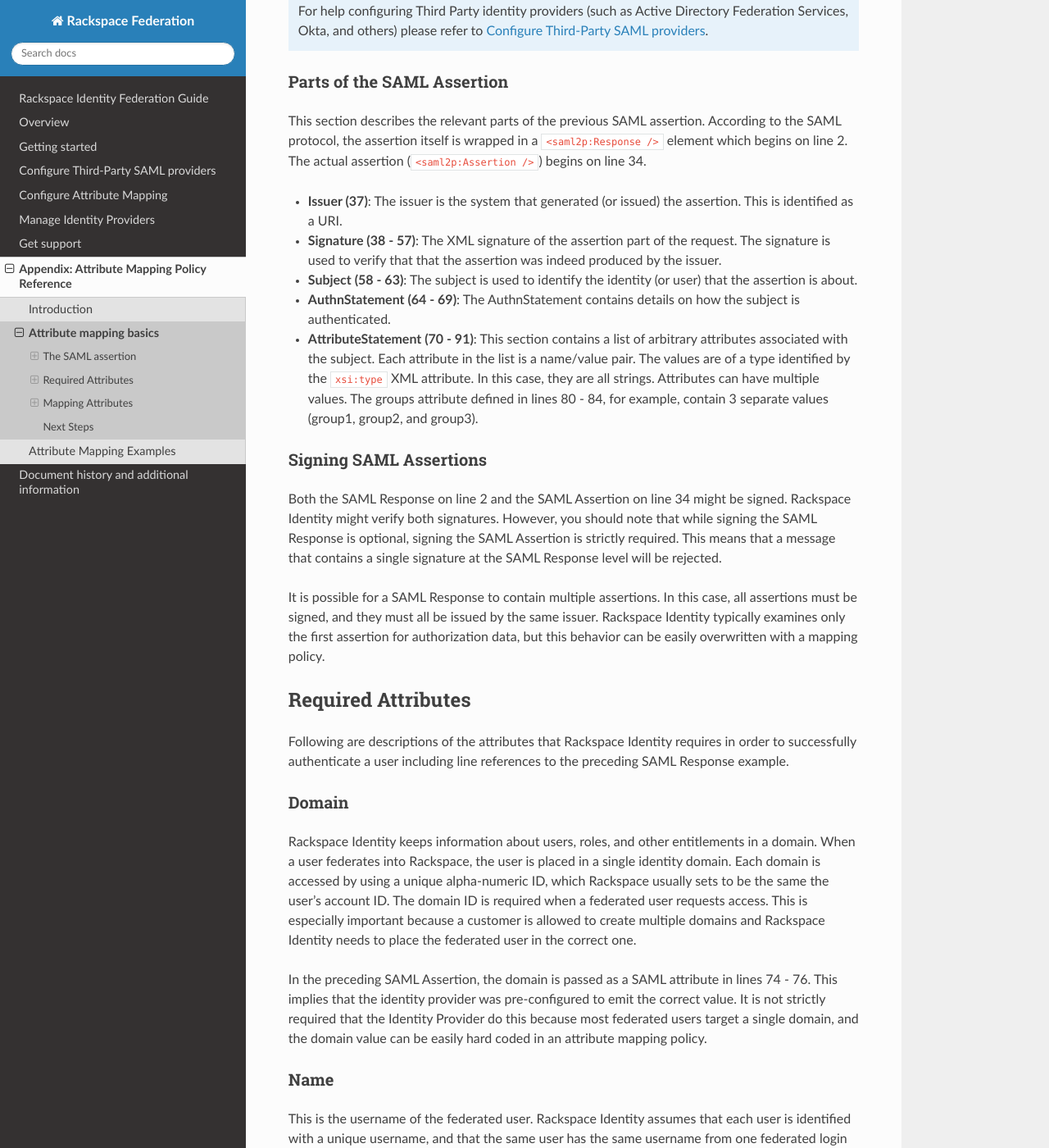
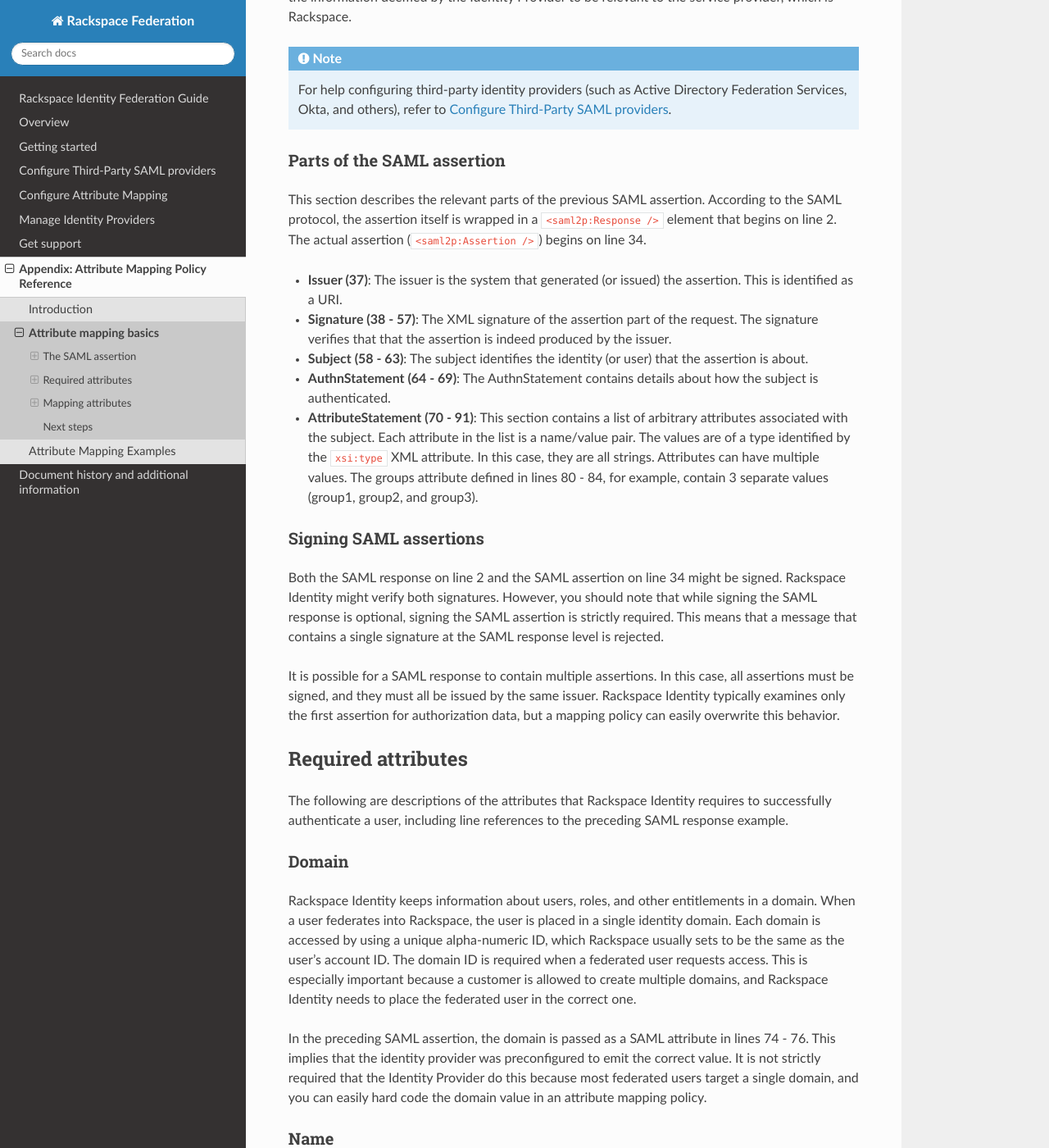
Before and after one commit to rackerlabs/docs-rackspace-federation, a Sphinx documentation site: the page built from doc/appendix/map.rst, in a window 1280 px wide and 1400 px high, scrolled down 2179 px. Shown: the whole window at 82% size. Built offline with Sphinx 7.4.7 and the Read the Docs theme 2.0.0, drawn with Linux system fonts in a browser that asks for light colours; the version number could not be read and is left out; some of the changed text lies outside the part shown.

Commit message:
Round 1 of editorial changes for 1 file

```diff
--- a/doc/appendix/map.rst
+++ b/doc/appendix/map.rst
@@ -3,16 +3,21 @@
 ========================
 
 Attribute mapping policies describe a means of extracting a set of
-well known identity attributes from a signed SAML assertion produced
-by an |idp|.  This section examines a sample SAML assertion in detail,
-describes the attributes that need to be extracted from the assertion in order
-for |service| to work, and walks through the construction of a
-mapping policy that extracts those attributes from the assertion.
+well-known identity attributes from a signed SAML assertion produced
+by an |idp|.  This section provides the following information:
+
+-  Examines a sample SAML assertion in detail.
+
+-  Describes the attributes that need to be extracted from the assertion in order
+   for |service| to work.
+
+-  Walks through the construction of a mapping policy that extracts those attributes
+   from the assertion.
 
 The SAML assertion
 ==================
 
-When an |idp| successfully authenticates a user it
+When an |idp| successfully authenticates a user, it
 presents Rackspace Identity with a SAML assertion, much like the following:
 
 .. code-block:: XML
@@ -113,61 +118,61 @@
 
 The assertion describes a view of the user that has successfully
 logged in. It contains within it all of the information deemed by the
-|idp| to be relevant to the Service Provider, which is Rackspace.
+|idp| to be relevant to the service provider, which is Rackspace.
 
-.. note:: For help configuring Third Party identity providers (such as Active
-   Directory Federation Services, Okta, and others) please refer to
+.. note:: For help configuring third-party identity providers (such as Active
+   Directory Federation Services, Okta, and others), refer to
    :ref:`Configure Third-Party SAML providers<index-configuring-3p-saml-ug>`.
 
-Parts of the SAML Assertion
+Parts of the SAML assertion
 ---------------------------
 
 This section describes the relevant parts of the previous SAML assertion.
 According to the SAML protocol, the assertion itself is wrapped in a
-``<saml2p:Response />`` element which begins on line 2.  The actual assertion
+``<saml2p:Response />`` element that begins on line 2.  The actual assertion
 (``<saml2p:Assertion />``) begins on line 34.
 
 - **Issuer (37)**: The issuer is the system that generated (or issued) the
   assertion. This is identified as a URI.
 
 - **Signature (38 - 57)**: The XML signature of the assertion part of the
-  request. The signature is used to verify that that the assertion was indeed
+  request. The signature verifies that that the assertion is indeed
   produced by the issuer.
 
-- **Subject (58 - 63)**: The subject is used to identify the identity (or user)
+- **Subject (58 - 63)**: The subject identifies the identity (or user)
   that the assertion is about.
 
-- **AuthnStatement (64 - 69)**: The AuthnStatement contains details on how the
+- **AuthnStatement (64 - 69)**: The AuthnStatement contains details about how the
   subject is authenticated.
 
 - **AttributeStatement (70 - 91)**: This section contains a list of arbitrary
   attributes associated with the subject. Each attribute in the list is a
   name/value pair. The values are of a type identified by the ``xsi:type``
   XML attribute. In this case, they are all strings. Attributes can have
-  multiple values.  The groups attribute defined in lines 80 - 84, for example,
+  multiple values. The groups attribute defined in lines 80 - 84, for example,
   contain 3 separate values (group1, group2, and group3).
 
-Signing SAML Assertions
+Signing SAML assertions
 -----------------------
 
-Both the SAML Response on line 2 and the SAML Assertion on line 34 might be
+Both the SAML response on line 2 and the SAML assertion on line 34 might be
 signed. Rackspace Identity might verify both signatures. However, you should
-note that while signing the SAML Response is optional, signing the
-SAML Assertion is strictly required. This means that a message that
-contains a single signature at the SAML Response level will be rejected.
+note that while signing the SAML response is optional, signing the
+SAML assertion is strictly required. This means that a message that
+contains a single signature at the SAML response level is rejected.
 
-It is possible for a SAML Response to contain multiple assertions. In
+It is possible for a SAML response to contain multiple assertions. In
 this case, all assertions must be signed, and they must all be issued
 by the same issuer.  Rackspace Identity typically examines only the
-first assertion for authorization data, but this behavior can be easily
-overwritten with a mapping policy.
+first assertion for authorization data, but a mapping policy can easily
+overwrite this behavior.
 
-Required Attributes
+Required attributes
 ===================
 
-Following are descriptions of the attributes that Rackspace Identity requires
-in order to successfully authenticate a user including line references to the
-preceding SAML Response example.
+The following are descriptions of the attributes that Rackspace Identity requires
+to successfully authenticate a user, including line references to the
+preceding SAML response example.
 
 Domain
 ------
@@ -176,58 +181,58 @@
 entitlements in a domain. When a user federates into Rackspace, the
 user is placed in a single identity domain. Each domain is accessed
 by using a unique alpha-numeric ID, which Rackspace usually sets to be the
-same the user's account ID. The domain ID is required when a federated user
+same as the user's account ID. The domain ID is required when a federated user
 requests access. This is especially important because a customer is
-allowed to create multiple domains and Rackspace Identity needs to
+allowed to create multiple domains, and Rackspace Identity needs to
 place the federated user in the correct one.
 
-In the preceding SAML Assertion, the domain is passed as a SAML attribute
+In the preceding SAML assertion, the domain is passed as a SAML attribute
 in lines 74 - 76. This implies that the identity provider was
-pre-configured to emit the correct value. It is not strictly required
+preconfigured to emit the correct value. It is not strictly required
 that the |idp| do this because most federated users target a single domain, and
-the domain value can be easily hard coded in an attribute mapping policy.
+you can easily hard code the domain value in an attribute mapping policy.
 
 Name
 ----
 
-This is the username of the federated user.  Rackspace Identity
+This value is the username of the federated user.  Rackspace Identity
 assumes that each user is identified with a unique username, and
 that the same user has the same username from one federated
 login to the next.
 
-In the preceding SAML Assertion, the username is identified by the
-``NameID`` in the *Subject* section of the assertion (line 59). That
+In the preceding SAML assertion, the username is identified by the
+**NameID** in the **Subject** section of the assertion (line 59). That
 said, an IDP can return a stable username as an attribute in the
-*AttributeStatement* section.
+**AttributeStatement** section.
 
 Email
 -----
 
-This is the email of the federated user.  In the SAML assertion, it is
-identified as an attribute in the *AttributeStatement* section (lines
-77 - 79). Some Identity Providers make no distinction between a username and
-an email, in which case the email is located in the *Subject* section.
+This value is the email of the federated user. In the SAML assertion, it is
+an attribute in the **AttributeStatement** section (lines
+77 - 79). Some identity providers make no distinction between a username and
+an email, in which case the email is in the **Subject** section.
 
 Roles
 -----
 
-Rackspace Identity expects an attribute with the list of roles that should
-be assigned to the federated user.  Rackspace Identity
-only allows roles that it recognizes to be assigned.
+Rackspace Identity expects an attribute with the list of roles to
+assign to the federated user. Rackspace Identity
+only allows the assignment of roles that it recognizes.
 
-In the SAML Assertion above the list of roles is specified in an
+In the SAML assertion above, the list of roles is in an
 attribute named ``roles`` on lines 71 - 73.  Note that this is a
-good use case for a multi-value attribute, but in this case, we only
-assign the ``nova:admin`` role.
+good use case for a multivalue attribute, but in this case,
+you assign only the ``nova:admin`` role.
 
-The example assigns ``nova:admin`` at the domain level. This
-means that the user will have the role on all accounts (sometimes
+The example assigns ``nova:admin`` at the domain level, which
+means that the user has the role on all accounts (sometimes
 referred to as tenants) that are associated with the domain.  For
-example, if accounts ``12873`` and ``33987`` are associated with the
-domain, the user will have the ``nova:admin`` role on both of those
+example, if you associate accounts ``12873`` and ``33987`` with the
+domain, the user has the ``nova:admin`` role on both of those
 accounts.
 
-It is possible to restrict the role to a specific account.  For
+You can restrict the role to a specific account. For
 example, to grant ``nova:admin`` on account ``12873`` and
 ``nova:observer`` on account ``33987``, you should specify the roles
 as ``nova:admin/33987`` and ``nova:observer/33987``.
@@ -237,42 +242,42 @@
 Expire
 ------
 
-Finally, Rackspace identity needs to understand the amount of time
-that a federated user should be allowed on Rackspace systems before
-the user is forced to re-authenticate.  This attribute can be
-expressed in two different formats. First, you can use an `ISO 8601`_
+Finally, Rackspace Identity needs to understand the amount of time
+to allow a federated user on Rackspace systems before forcing
+the user to reauthenticate.  You can use two different formats
+to provide this attribute. First, you can use an `ISO 8601`_
 timestamp, which should include a time zone designator.
 For example, the timestamp ``2017-10-04T16:20:57Z`` signifies that the
-user should be forced to re-authenticate after October 4th 2017 at
+user is forced to reauthenticate after October 4th 2017 at
 16:20:57 UTC.  Second, you can use an `ISO 8601`_ duration.
-For example, ``PT1H2M`` signifies that the user should be forced to
-re-authenticate one hour and two minuets after successfully logging
+For example, ``PT1H2M`` signifies that the user is forced to
+reauthenticate one hour and two minutes after successfully logging
 in.
 
-In the preceding SAML Assertion example, an expire timestamp is specified
-in the ``NotOnOrAfter`` attribute of the SubjectConfirmationData on line 61.
+In the preceding SAML assertion example, an expire timestamp is specified
+in the ``NotOnOrAfter`` attribute of the **SubjectConfirmationData** on line 61.
 In SAML, this attribute denotes the time after which the
-SAML Assertion should no longer be considered valid. While this
-timestamp does not fit semantically with the expire attribute that
+SAML assertion is no longer considered valid. While this
+timestamp does not fit semantically with the ``expire`` attribute that
 Rackspace Identity expects, it still works as a reasonable default.
 
-Other Attributes
+Other attributes
 ----------------
 
-The attributes described in the previous sections (domain, name,
-email, roles, and expire) are expected in every federated login. Some
-Rackspace products may expect additional optional attributes. Please
-consult this document for details on these attributes.
+The attributes described in the previous sections (``domain``, ``name``,
+``email``, ``roles``, and ``expire``) are expected in every federated login.
+Some Rackspace products might expect additional optional attributes.
+Consult this document for details on these attributes.
 
-Mapping Attributes
+Mapping attributes
 ==================
 
-The SAML Assertion attributes can be found on the following lines of the
-in the preceding example:
+You can find the SAML assertion attributes on the following lines of the
+preceding example:
 
 .. include:: tables/loc.rst
 
-The values at those locations are listed here:
+The following table gives the values at those locations:
 
 +--------+--------------------------+
 | domain | 323676                   |
@@ -287,20 +292,20 @@
 +--------+--------------------------+
 
 In a sense, this table represents an attribute mapping. It maps
-data located in the SAML Assertion into attributes that
-Rackspace Identity requires to log in a federated user.  This is a
-silly mapping, however, because mapping attributes by referring to
+data located in the SAML assertion into attributes that
+Rackspace Identity requires to log in a federated user. However,
+this is a silly mapping because mapping attributes by referring to
 line numbers is extremely unpractical, inexact, and brittle. Using
 XPath, on the other hand, is a more stable and practical way of
-pinpointing the exact location of the data that we need. After all,
-XPath was designed specifically to pinpoint and extract data form XML
+pinpointing the exact location of the data that you need. After all,
+XPath is designed specifically to pinpoint and extract data from XML
 documents [#j1]_.
 
 Mapping attributes with XPath
 -----------------------------
 
 The following table replaces line numbers with XPaths into the SAML
-Assertion.
+assertion:
 
 .. include:: tables/xpath.rst
 
@@ -329,10 +334,10 @@
 Parts of the mapping policy
 ~~~~~~~~~~~~~~~~~~~~~~~~~~~
 
-The mapping policy is YAML document that contains instructions to
-retrieve (or derive) identity attributes from a SAML Assertion.
+The mapping policy is a YAML document that contains instructions to
+retrieve (or derive) identity attributes from a SAML assertion.
 You can think of it as a simple script that executes every
-time a SAML Assertion is presented to Rackspace Identity. This
+time a SAML assertion is presented to Rackspace Identity. This
 section breaks the preceding mapping policy into its relevant parts.
 
 - **mapping (1)**: The mapping policy is always contained in a single
@@ -340,51 +345,56 @@
 
 - **version (2)**: The ``version`` key identifies the version of the mapping
   policy language.  This required attribute should always have the
-    value of ``RAX-1``. The mapping policy language described here is
-    based on the `Mapping Combinations`_ language by the OpenStack
-    Keystone and the version name is used to differentiate a Rackspace
-    Identity mapping policy from a Keystone mapping policy.
+  value of ``RAX-1``. The mapping policy language described here is
+  based on the `Mapping Combinations`_ language in OpenStack
+  Keystone and uses the version name to differentiate a Rackspace
+  Identity mapping policy from a OpenStack Keystone mapping policy.
 
-- **description (3)**: The ``description`` key provides a human readable
+- **description (3)**: The ``description`` key provides a human-readable
   description of the mapping policy. This description is optional.
 
-- **rules (5)**: A mapping policy is made up of a collection of rules. These
-  rules are encapsulated by the ``rules`` array.  A policy must contain at
+- **rules (5)**: A collection of rules makes up a mapping policy. The
+  ``rules`` array encapulates these rules. A policy must contain at
   least one rule.
 
 - **rule (6 - 12)**: These lines contain a rule that drives the policy. A
   rule may contain  a ``local`` and a ``remote`` section.  Both ``local``
-  and ``remote`` sections are optional (in this case, we don't need a
-  ``remote``), but there should be at least one rule with a ``local`` section.
+  and ``remote`` sections are optional (in this case, you don't need a
+  ``remote``), but you must have at least one rule with a ``local`` section.
 
   It's important to note that things are local or remote from the
   perspective of Rackspace Identity. For example, the ``local``
   section contains statements about the user within Rackspace Identity
-  (the local user).  The remote section contains statements about the
-  user as its presented by the |idp| (the remote user).
+  (the local user). The remote section contains statements about the
+  user as it's presented by the |idp| (the remote user).
 
   Lines 7 - 12 describe what the local user should look like. In other
   words, they describe the attributes of the local user. Here, you
   specify each of the required identity attributes and describe how
-  they can be obtained from an XPath.
+  you can obtain them from an XPath.
 
 Using XPath in the mapping policy
 ~~~~~~~~~~~~~~~~~~~~~~~~~~~~~~~~~
 
-Notice that the XPaths in the mapping policy are contained within
-something that looks like this ``{Pts()}``. This is known as an
-XPath substitution. There are various types of substitutions in the
-mapping policy language each of which is encapsulated by curly braces
+Something that looks like the following structure contain the XPaths
+in the mapping policy:
+
+ ``{Pts()}``
+
+This is an
+XPath substitution. Various types of substitutions are in the
+mapping policy language, each of which is encapsulated by curly braces
 ``{}``. Substitutions are only allowed in the local part of the
-mapping policy. They help set values for local attributes in that they
-are always replaced (or substituted) by other content. In the case of
-the XPath substitution, the value is replaced by the result of the XPath
-within the parenthesis when executed against the SAML Assertion.
+mapping policy. They help set values for local attributes because they
+are always replaced (or substituted) by other content. For
+XPath substitution, the result of the XPath
+within the parenthesis, when executed against the SAML assertion, replaces
+the value.
 
-It is important to note that spaces matter in a substitution.  In
-order to be interpreted correctly there should be no spaces between
-the prologue of the substitution ``{Pts(`` and the epilogue of the
-substitution ``)}``.
+.. note::
+   Spaces matter in a substitution.  For correct interpretation, use
+   no spaces between the prologue of the substitution denoted as ``{Pts(``
+   and the epilogue of the substitution denoted as ``)}``.
 
 .. include:: tables/pts.rst
 
@@ -428,20 +438,20 @@
 
 Notice that the XPath for retrieving the domain ends with
 ``saml2:AttributeValue[1]``, while the XPath for retrieving the list of
-roles ends with ``saml2:AttributeValue``.  This is because we want a single
-value for a domain, but we want a list of roles.  Without the ``[1]`` at the
-end, the XPath would return every ``AttributeValue`` in a SAML Assertion
+roles ends with ``saml2:AttributeValue``.  This is because you want a single
+value for a domain, but you want a list of roles.  Without the ``[1]`` at the
+end, the XPath returns every ``AttributeValue`` in a SAML assertion
 for a domain. The ``[1]`` signifies that you are only interested
 in the first value [#j2]_.
 
-Because it is common to want to retrieve a single value, there's an
+Because it's common to want to retrieve a single value, there's an
 alternative XPath substitution (``{Pt()}``) that always returns the
 first value of an XPath result. This is useful in cases where you
 expect a single value, and you want to automatically protect against the
 off chance that the operation might return multiple values in a SAML assertion.
 
 Given this new substitution, you can rewrite the mapping policy as
-follows:
+like the following example:
 
 .. code-block:: yaml
 
@@ -466,7 +476,7 @@
 
 At this point, the XPaths for retrieving a domain, email, and roles
 all look very similar. They all retrieve the list of values for an attribute
-in the ``AttributeStatement`` of the assertion by name.  Because this is a
+in the ``AttributeStatement`` of the assertion by name. Because this is a
 common case, there is a predefined XPath function called
 ``mapping:get-attributes`` that takes the name of a SAML attribute as
 a string and returns the attribute values associated with that name.
@@ -498,11 +508,11 @@
 result.  In some cases, however, you simply want to return the value
 (or values) of a SAML attribute as is. The ``{Ats()}`` and ``{At()}``
 substitutions, do just that. These are known as attribute
-substitutions. As with their XPath counterparts, the ``{Ats()}``
+substitutions. Like their XPath counterparts, the ``{Ats()}``
 substitution returns all values for a specific attribute name, and the
 ``{At()}`` returns just the first value.
 
-Given these substitutions we can rewrite the policy as follows:
+Given these substitutions, you can rewrite the policy as follows:
 
 .. code-block:: yaml
 
@@ -522,7 +532,7 @@
    14         expire: "{Pt(/saml2p:Response/saml2:Assertion/saml2:Subject/saml2:SubjectConfirmation/saml2:SubjectConfirmationData/@NotOnOrAfter)}"
 
 Notice that in this case the name of the attribute is not in single
-quotes. We are no longer directly using XPath with attribute
+quotes. You are no longer directly using XPath with attribute
 substitutions, but under the hood, these substitutions are also
 interpreted as XPath statements.
 
@@ -530,20 +540,20 @@
 --------------------------
 
 There are certain default places where a mapping policy looks for a
-particular identity attribute value. The default substitution
-(``{D}``) is always replaced with the value at the default
-location. Unlike other substitutions, the default substitution is
+particular identity attribute value. The value at the default
+location always replaces the default substitution (``{D}``). Unlike
+other substitutions, the default substitution is
 interpreted differently depending on where the substitution is
-placed. For example, if the substitution is placed as a value of the
-``name`` attribute, it replaces itself with the default value for
+placed. For example, if the substitution is placed as the value of the
+``name`` attribute, it replaces itself with the default value for the
 name. Likewise, if ``{D}`` is placed in the ``email`` attribute, it
 is replaced with the default value for email and so on.
 
 What are the default locations in a SAML assertion for the five
-attributes Rackspace Identity expects?  It turns out that the SAML
-assertion in this example has all of the values in the default places!
+attributes Rackspace Identity expects? It turns out that the SAML
+assertion in this example has all of the values in the default places.
 So it's possible, in this case, to write a mapping policy that looks
-like this:
+like the following one:
 
 .. code-block:: yaml
 
@@ -561,14 +571,14 @@
    12         roles:  "{D}"
    13         expire: "{D}"
 
-Next Steps
+Next steps
 ==========
 
-This section explored the SAML Assertions, how to use
+This section explored the SAML assertions, how to use
 XPath and attribute names, and the expected defaults to write mapping
-polices.  All of the policy examples, however, have described
-simple direct mappings. The following Examples section, looks at
-writing polices in cases where things don't align so perfectly.
+polices. All of the policy examples, however, described
+simple direct mappings. The following **Examples** section looks at
+writing policies in cases where things don't align so perfectly.
 
 .. References:
 
```
Also changed, not shown: other parts of doc/appendix/map.rst (+6 -6 lines).
